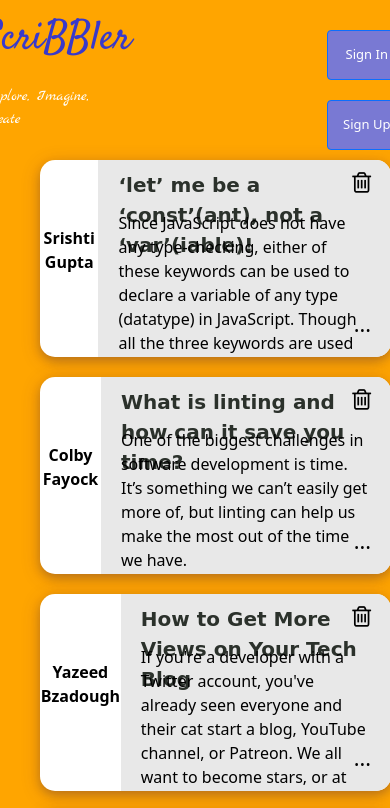
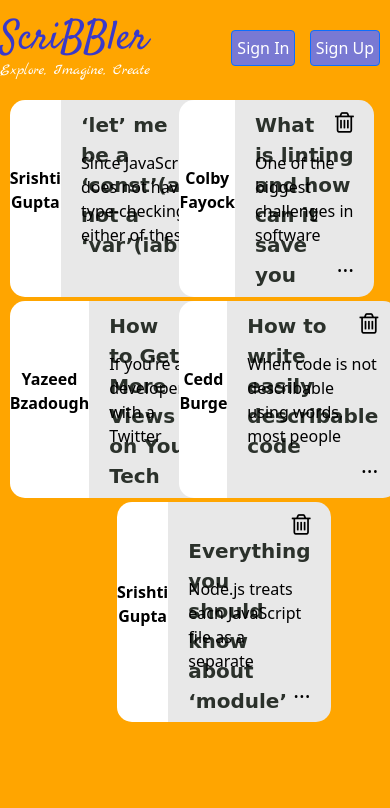
Before and after one commit to Nandeshwari29/Scribbler-Project, a plain HTML site: page html/postslist.html in a window 390 px wide. Shown: the top 808 px of the page. Drawn offline with nearby package versions, Linux system fonts and the light colour scheme.

Commit message:
Final Commit

```diff
--- a/html/postslist.html
+++ b/html/postslist.html
@@ -22,7 +22,7 @@
              <p class="middleText">Explore, Imagine, Create</p>
         </div>
         <!--Header Buttons-->
-        <div>
+        <div id="butttons">
             <!--Sign In button-->
             <button type="button" class="btn btn-primary" id="topButton" data-bs-toggle="modal" data-bs-target="#exampleModal">Sign In</button>
             <!-- Modal Sign in-->
@@ -37,14 +37,18 @@
                             <form>
                                 <div class="mb-3">
                                     <label for="exampleInputEmail1" class="form-label">User Name</label>
-                                    <input type="email" class="form-control" id="exampleInputEmail1" placeholder="Enter User Name" aria-describedby="emailHelp">
+                                    <input type="text" class="form-control" id="exampleInputEmail1" placeholder="Enter User Name" aria-describedby="emailHelp", required>
                                 </div>
                                 <div class="mb-3">
                                     <label for="exampleInputPassword1" class="form-label">Password</label>
-                                    <input placeholder="Enter Password" type="password" class="form-control" id="exampleInputPassword1">
+                                    <input placeholder="Enter Password" type="password" class="form-control" id="exampleInputPassword1", required>
                                 </div>
 
-                                <button type="submit" class="btn btn-primary">Sign In</button>
+                                <button type="submit" class="btn btn-primary" style="width:100%">Sign In</button>
+                                <div class="modal-footer border-top-0 d-flex justify-content-center">
+                                    Not a member ? <span style="color:blue; cursor: pointer;" data-bs-target="#exampleModeSignUp"
+                                        data-bs-toggle="modal"> Sign Up</span>
+                                </div>
                             </form>
                         </div>
                     </div>
@@ -65,25 +69,25 @@
                             <form>
                                 <div class="mb-3">
                                     <label for="exampleInputName1" class="form-label">Full Name</label>
-                                    <input type="text" placeholder="Enter Full Name" class="form-control" id="exampleInputName1" aria-describedby="emailHelp">
+                                    <input type="text" placeholder="Enter Full Name" class="form-control" id="exampleInputName1" aria-describedby="emailHelp", required>
                                 </div>
 
                                 <div class="mb-3">
                                     <label for="exampleInputUsername1" class="form-label">Username</label>
-                                    <input type="text" placeholder="Enter Username" class="form-control" id="exampleInputEmail1" aria-describedby="emailHelp">
+                                    <input type="text" placeholder="Enter Username" class="form-control" id="exampleInputEmail1" aria-describedby="emailHelp", required>
                                 </div>
 
                                 <div class="mb-3">
                                     <label for="exampleInputPassword1" class="form-label">Password</label>
-                                    <input placeholder="Enter a Password" type="password" class="form-control" id="exampleInputPassword1">
+                                    <input placeholder="Enter a Password" type="password" class="form-control" id="exampleInputPassword1", required>
                                 </div>
 
                                 <div class="mb-3">
                                     <label for="exampleInputPassword2" class="form-label">Confirm Password</label>
-                                    <input placeholder="Confirm Password" type="password" class="form-control" id="exampleInputPassword2">
+                                    <input placeholder="Confirm Password" type="password" class="form-control" id="exampleInputPassword2", required>
                                 </div>
 
-                                <button type="submit" class="btn btn-primary">Sign Up</button>
+                                <button type="submit" class="btn btn-primary" style="width:100%">Sign Up</button>
                             </form>
                         </div>
                     </div>
@@ -96,7 +100,7 @@
     <!-- ATTENTION: The HTML code for the list of posts has been given to you. You can feel free to add/delete/modify this code. You need to write the proper CSS and JavaScript code corresponding to this page so that the result looks like the screenshots given to you in the Project Statement. -->
 
     <!-- list of all posts starts here -->
-    <div>
+    <div id="maindiv">
 
         <!-- post 1 starts here -->
         <div class="post">
@@ -160,7 +164,7 @@
         <!-- post 4 ends here -->
 
         <!-- post 5 starts here -->
-        <div class="post">
+        <div class="post-last">
             <div class="post-left">
                 <p class="post-username">Srishti Gupta</p>
             </div>
--- /dev/null
+++ b/scripts/index.js
@@ -0,0 +1,3 @@
+function allpost(){
+    window.location.href = 'html/postslist.html'
+}
--- a/scripts/post.js
+++ b/scripts/post.js
@@ -1,8 +1,8 @@
 var editMode=false;
-function addComments(userComments){
-    var addEventName = userComments.value +'<br>';
+function addComments(id){
+    var addEventName = id.value +'<br>';
     var a = document.getElementById('userComments');
-    document.getElementById('commentsborder').innerHTML += '<div class="comment">'+addEventName+'</div>';
+    document.getElementById('comment').innerHTML = "<p style='background-color:white; margin-right:10px; margin-top:10px; padding:10px'>"+addEventName+'</p>'+ document.getElementById('comment').innerHTML;
     a.value=a.defaultValue;
 }
 //Enter your code here
--- a/style/index.css
+++ b/style/index.css
@@ -26,10 +26,19 @@ body {
     font-family: 'Satisfy',cursive;
     color: rgb(57, 57, 202);
     font-size: 40px;
+    position: absolute;
+    left: 0;
+}
+#butttons{
+    position:absolute;
+    right: 0;
 }
 .middleText{
     font-family: 'Marck Script',cursive;
     font-size: 15px;
+    position: absolute;
+    left: 0;
+    top: 50px;
 }
 #midButton{
     background-color: rgb(205, 205, 49);
@@ -37,29 +46,9 @@ body {
     padding: 10px;
     align-items: left;
     font-weight: bold;
+    margin-top: 200px;
 }
 .midiv{
     text-align: center;
     padding-top: 10%;
 }
-@media  (max-width: 700px) {
-    .header{
-        align-content: center;
-    }
-
-    #topButton{
-        margin-left: 20px;
-        font-size: small;
-        height: 50px;
-        width: 80px;
-        float: right;
-    }
-    .text{
-        margin-right: 45%;
-        margin-left: 2%;
-    }
-    #midButton{
-        margin-top: 20%;
-    }
-
-}
--- a/style/post.css
+++ b/style/post.css
@@ -23,15 +23,19 @@
     font-family: 'Satisfy',cursive;
     color: rgb(57, 57, 202);
     font-size: 40px;
+    position: absolute;
+    left: 0;
 }
 .middleText{
     font-family: 'Marck Script',cursive;
     font-size: 15px;
+    position: absolute;
+    left: 0;
+    top: 50px;
 }
 #text-h3{
     text-align: center;
-    margin-left: 550px;
-    margin-right: 550px;
+    margin-top: 100px;
 }
 .sub-heading{
     font-family: 'Marck Script',cursive;
@@ -62,6 +66,13 @@
     border-color: rgb(221, 35, 97);
     border-radius: 5px;
 
+}
+#liked{
+    background-color: rgb(221, 35, 97);
+    color: white;
+    width: 90px;
+    border-color: rgb(221, 35, 97);
+    border-radius: 5px;
 }
 #usercomments{
     margin-top: 50px;
@@ -101,7 +112,12 @@
     background-color: white;
     margin: 10px;
     padding: 10px;
-    margin-right: 20px;
+    margin-right: 30px;
+    margin-top: 10px;
+}
+#butttons{
+    position:absolute;
+    right: 0;
 }
 @media  (max-width: 700px) {
     .header{
--- a/style/postlist.css
+++ b/style/postlist.css
@@ -16,20 +16,30 @@
     background-color: rgb(121, 121, 211);
     color: white;
     padding: 5px;
-    align-items: left;
     size: 50px;
     margin-top: 20px;
+    margin-right: 10px;
+
+}
+#butttons{
+    position:absolute;
+    right: 0;
 }
 
 .logo-title{
     font-family: 'Satisfy',cursive;
     color: rgb(57, 57, 202);
     font-size: 40px;
+    position: absolute;
+    left: 0;
 }
 .middleText{
     font-family: 'Marck Script',cursive;
     font-size: 15px;
     color: white;
+    position: absolute;
+    left: 0;
+    top: 60px;
 }
 #trash{
     float: right;
@@ -51,16 +61,36 @@
     font-weight: 100%;
     margin-bottom: 20px;
 }
+#maindiv{
+    position: absolute;
+    top: 100px;
+
+}
 .post {
     position: relative;
     width: 45%;
-    height: 20%;
+    height: auto;
     background: #fff;
-    box-shadow:0 4px 10px 0 rgba(17, 4, 63, 0.2),0 4px 20px 0 rgba(79, 19, 97, 0.19);
-    margin: 10px 10px 10px 40px;
+    margin-bottom: 1%;
+    margin-left: 2.5%;
+    margin-right: 1%;
     float:left;
     border-radius: 15px;
     align-items: center;
+
+}
+.post-last {
+    position: relative;
+    width: 45%;
+    height: auto;
+    background: #fff;
+    margin-left: 30%;
+    float:left;
+    border-radius: 15px;
+    align-items: center;
+}
+#post-desc{
+    overflow: hidden;
 }
 
 .post-left {
@@ -81,6 +111,7 @@
         border-radius: 0 15px 15px 0;
         padding: 0 20px;
         overflow: hidden;
+        height: auto;
 }
 .post-title{
     font-family: 'Itim', cursive;
@@ -94,38 +125,48 @@
     float: right;
     cursor: pointer;
     font-size: 18px;
-    margin-right: 0 !important;
-    padding-right: 0 !important;
+    margin-right: 0;
+    padding-right: 0;
     padding-bottom: 10px;
     font-size: 30px;
 }
 .post-desc{
     height: 100px;
-    margin-bottom: 0 !important;
+    margin-bottom: 0;
+    overflow: hidden;
 }
-@media  (max-width: 700px) {
-    .header{
-        align-content: center;
+@media only screen and (max-width:1195px) {
+
+    #post-desc{
+        margin-top: 80px;
     }
+}
 
-    #topButton{
-        margin-left: 20px;
-        font-size: small;
-        height: 50px;
-        width: 80px;
-        float: right;
+@media only screen and (max-width:910px){
+    #post-desc{
+        margin-top: 130px;
     }
-    .text{
-        margin-right: 45%;
+}
+@media only screen and (max-width:1000px){
+    .post{
+        width: 40%;
     }
-    .post {
-        position:static;
-        width: 90%;
-        height: 40%;
-        float:center;
-        align-items: center;
+}
+
+@media only screen and (max-width:814px){
+    #post-desc{
+        margin-top: 160px;
     }
+}
 
+@media only screen and (max-width:687px){
+    #post-desc{
+        margin-top: 200px;
+    }
+}
 
-
+@media only screen and (max-width:595px){
+    #post-desc{
+        display: none;
+    }
 }
```
Also changed, not shown: html/post.html (+21 -16 lines), index.html (+18 -13 lines).
